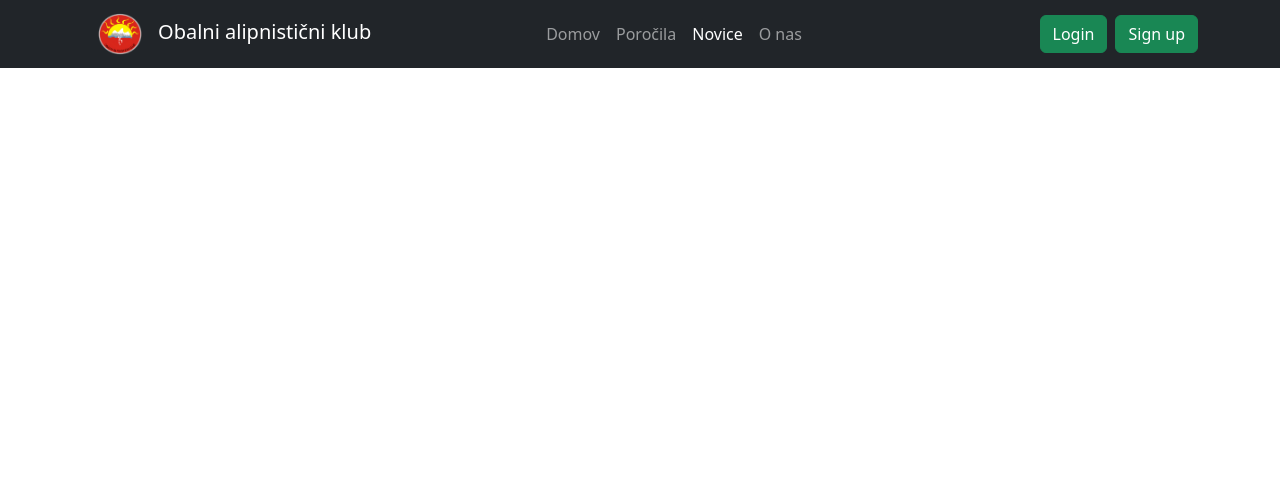
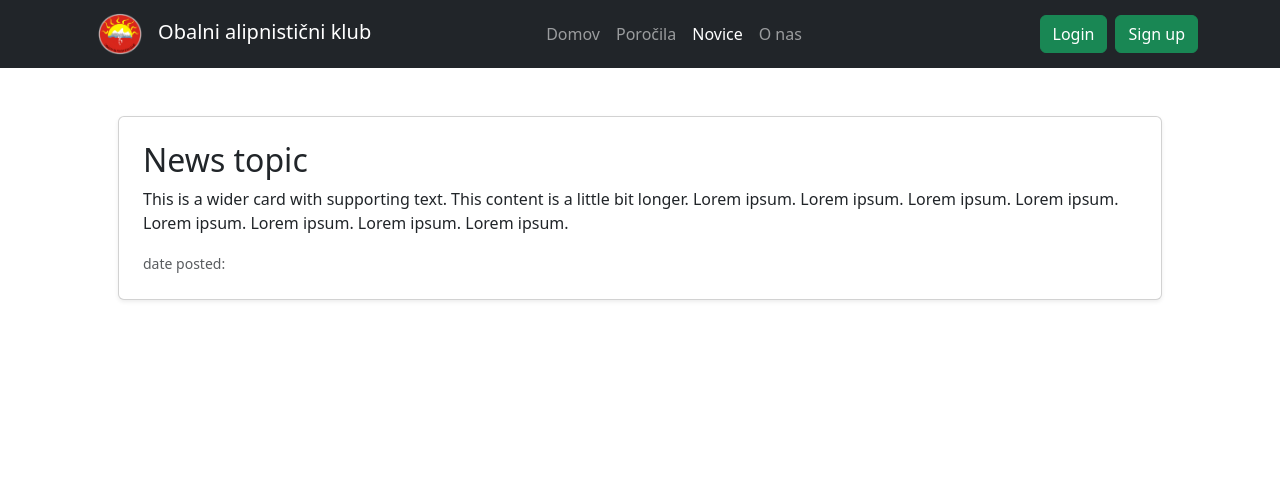
Before and after one commit to Tiggax/DEDIS-project, a Django app: page /news in a window 1280 px wide. Shown: the top 500 px of the page. Run offline with Django 5.2, Linux system fonts and the light colour scheme; parts of the project's set-up code (start-up, migrations or seed data) failed here and were passed over; some libraries are stand-ins or nearby versions.

Commit message:
Added news widget example.

```diff
--- a/templates/pages/about_us.html
+++ b/templates/pages/about_us.html
@@ -2,7 +2,7 @@
 {% load static %}
 {% block content %}
 
-<div class="row bg-body-tertiary p-5 mt-5">
+<div class="row bg-body-tertiary p-5 mt-5 rounded">
 {% comment %} <h1 class="text-center my-3 pb-3">OBALNI ALPINISTIČNI KLUB</h1> {% endcomment %}
 <img class="mx-auto mb-5" style="max-width:60%;" src="{% static 'images/textlogo.png' %}">
 <div class='row'>
--- a/templates/pages/news.html
+++ b/templates/pages/news.html
@@ -1,4 +1,7 @@
 {% extends "base.html" %}
 {% load static %}
 {% block content %}
+<div class="row">
+{% include "widgets/news_post.html" %}
+</div>
 {% endblock content%}
--- a/templates/widgets/news_post.html
+++ b/templates/widgets/news_post.html
@@ -1 +1,12 @@
-TODO
+<div class="card shadow-sm w-25 p-4 m-5 col">
+    <h2>News topic</h2>
+    <p class="card-text">This is a wider card with supporting text. This content is a little bit longer. Lorem ipsum. Lorem ipsum. Lorem ipsum. Lorem ipsum. Lorem ipsum. Lorem ipsum. Lorem ipsum. Lorem ipsum. </p>
+    <div class="justify-content-between">
+    {% comment %} <div class="btn-group">
+        <button type="button" class="btn btn-sm btn-outline-secondary">View</button>
+        <button type="button" class="btn btn-sm btn-outline-secondary">Edit</button>
+    </div> {% endcomment %}
+    <small class="text-body-secondary">date posted:</small>
+    </div>
+
+</div>
```
